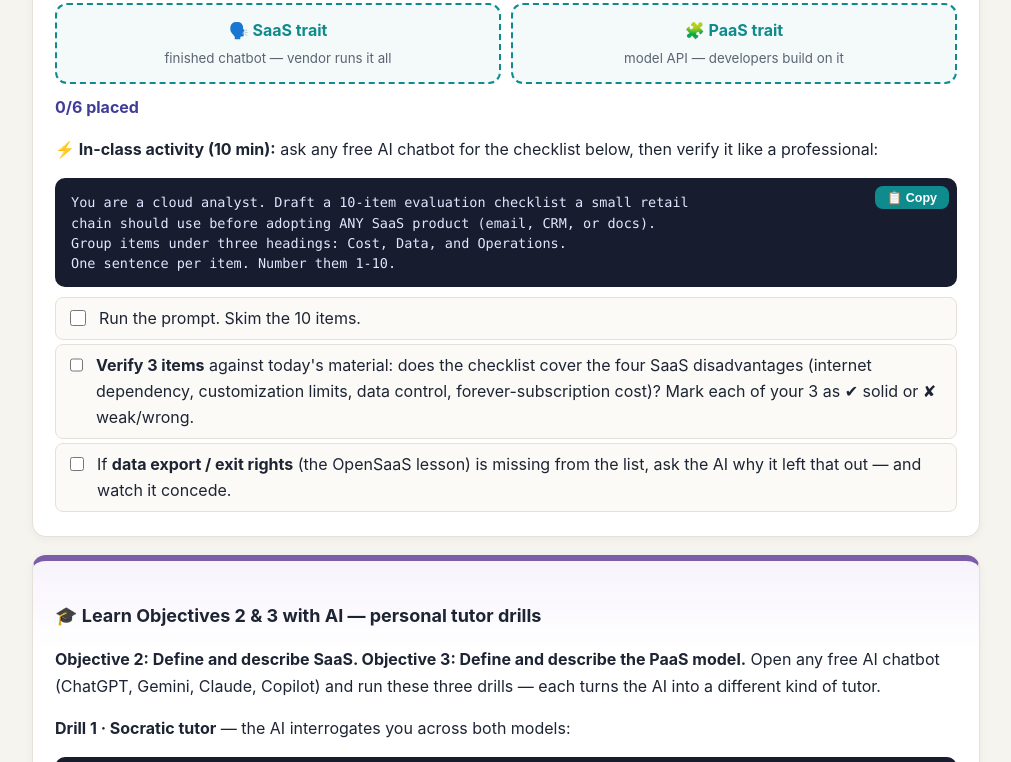
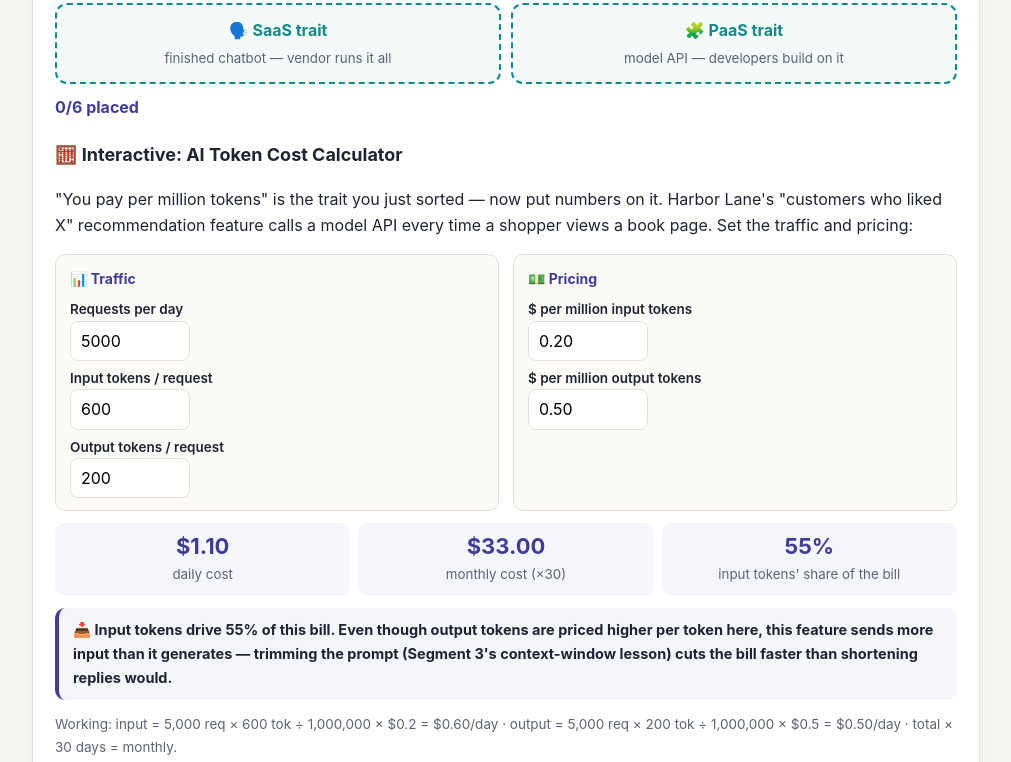
Before and after one commit to joepangallo/CEN4086_Interactive_Course, a plain HTML site: page week1-session2.html in a window 1280 px wide. Shown: the part 8378-9140 px from the top of the page, without its empty margins (134-1145 px from the left). Drawn offline with Linux system fonts and the light colour scheme.

Commit message:
Add AI token cost estimation exercise to Week 1 Session 2
New interactive AI Token Cost Calculator in Segment 3 (requests/day,
input/output tokens per request, price per million tokens -> daily and
monthly cost, plus which token type drives the bill). Paired with two
new checkable Lab A tasks (a6/a7) with a fixed scenario, and a
discussion task (a8) that flips the input/output ratio.

Verified with Playwright: default scenario computes to .10/day and
.00/month exactly, both checkfields pass with the target answers,
and flipping the token ratio correctly shows output tokens taking over
as the cost driver. Zero console errors.

```diff
--- a/week1-session2.html
+++ b/week1-session2.html
@@ -375,6 +375,33 @@ table.simple th,table.simple td{border:1px solid var(--line);padding:7px 10px}
     </div>
     <p class="mstatus">0/6 placed</p>
   </div>
+  <h3>🧮 Interactive: AI Token Cost Calculator</h3>
+  <p>"You pay per million tokens" is the trait you just sorted — now put numbers on it. Harbor Lane's "customers who liked X" recommendation feature calls a model API every time a shopper views a book page. Set the traffic and pricing:</p>
+  <div class="calcgrid">
+    <div class="calcbox">
+      <h5>📊 Traffic</h5>
+      <label>Requests per day</label>
+      <input type="number" id="aiReq" value="5000" min="0" step="100">
+      <label>Input tokens / request</label>
+      <input type="number" id="aiIn" value="600" min="0" step="10">
+      <label>Output tokens / request</label>
+      <input type="number" id="aiOut" value="200" min="0" step="10">
+    </div>
+    <div class="calcbox">
+      <h5>💵 Pricing</h5>
+      <label>$ per million input tokens</label>
+      <input type="number" id="aiPriceIn" value="0.20" min="0" step="0.05">
+      <label>$ per million output tokens</label>
+      <input type="number" id="aiPriceOut" value="0.50" min="0" step="0.05">
+    </div>
+  </div>
+  <div class="kpis">
+    <div class="kpi"><b id="aiDaily">$0</b><small>daily cost</small></div>
+    <div class="kpi"><b id="aiMonthly">$0</b><small>monthly cost (×30)</small></div>
+    <div class="kpi"><b id="aiInShare">0%</b><small>input tokens' share of the bill</small></div>
+  </div>
+  <div class="verdict" id="aiVerdict">—</div>
+  <p class="note" id="aiWork">working…</p>
   <p><strong>⚡ In-class activity (10 min):</strong> ask any free AI chatbot for the checklist below, then verify it like a professional:</p>
   <div class="promptbox"><button class="copybtn" onclick="copyPrompt(this)">📋 Copy</button><pre>You are a cloud analyst. Draft a 10-item evaluation checklist a small retail
 chain should use before adopting ANY SaaS product (email, CRM, or docs).
@@ -462,6 +489,11 @@ the next. 8 questions, track my score, get harder as I improve.</pre></div>
   <label class="step"><input type="checkbox" data-step="a4"><span>Run the full deploy pipeline (Push → Build → Deploy → Scale). During the <strong>Scale</strong> stage, how many web instances does the autoscaler run at peak?</span></label>
   <div class="checkfield">→ Instances at peak: <input type="number" id="labA4"> <button class="btn small" onclick="checkA(4)">Check</button> <span class="fb" id="fbA4"></span></div>
   <label class="step"><input type="checkbox" data-step="a5"><span>Discuss with a neighbor (1 min): at your Task 3 crossover, on-prem "wins" on raw dollars. Name two costs the model omits that could flip the verdict back — then check the note under the calculator.</span></label>
+  <label class="step"><input type="checkbox" data-step="a6"><span>Use the <strong>AI Token Cost Calculator</strong> in Segment 3. Set requests/day = <strong>5,000</strong>, input tokens = <strong>600</strong>, output tokens = <strong>200</strong>, $/million input = <strong>$0.20</strong>, $/million output = <strong>$0.50</strong>. Record the daily cost.</span></label>
+  <div class="checkfield">→ Daily cost: $<input type="number" step="0.01" id="labA5"> <button class="btn small" onclick="checkA(5)">Check</button> <span class="fb" id="fbA5"></span></div>
+  <label class="step"><input type="checkbox" data-step="a7"><span>Same settings — record the monthly cost (×30 days).</span></label>
+  <div class="checkfield">→ Monthly cost: $<input type="number" step="0.01" id="labA6"> <button class="btn small" onclick="checkA(6)">Check</button> <span class="fb" id="fbA6"></span></div>
+  <label class="step"><input type="checkbox" data-step="a8"><span>Flip it: set output tokens to <strong>600</strong> and input tokens to <strong>200</strong> (same prices, same traffic). In one sentence: which token type now drives the bill, and what would you change about this feature's prompts to control cost?</span></label>
 </section>
 
 <section class="card lab">
@@ -808,6 +840,25 @@ function calcCost(){
 [seatsEl,rateEl,licEl,capexEl].forEach(el=>el.addEventListener('input',calcCost));
 calcCost();
 
+/* AI token cost calculator */
+const aiReqEl=document.getElementById('aiReq'),aiInEl=document.getElementById('aiIn'),aiOutEl=document.getElementById('aiOut'),aiPriceInEl=document.getElementById('aiPriceIn'),aiPriceOutEl=document.getElementById('aiPriceOut');
+function calcAI(){
+  const req=Math.max(0,+aiReqEl.value||0),inTok=Math.max(0,+aiInEl.value||0),outTok=Math.max(0,+aiOutEl.value||0),
+        priceIn=Math.max(0,+aiPriceInEl.value||0),priceOut=Math.max(0,+aiPriceOutEl.value||0);
+  const inCost=req*inTok/1e6*priceIn, outCost=req*outTok/1e6*priceOut, daily=inCost+outCost, monthly=daily*30;
+  const inShare=daily>0?Math.round(inCost/daily*100):0;
+  document.getElementById('aiDaily').textContent='$'+daily.toFixed(2);
+  document.getElementById('aiMonthly').textContent='$'+monthly.toFixed(2);
+  document.getElementById('aiInShare').textContent=inShare+'%';
+  const v=document.getElementById('aiVerdict');
+  if(daily<=0){v.textContent='Set some traffic and pricing above.';}
+  else if(inShare>=50){v.textContent='📥 Input tokens drive '+inShare+'% of this bill. Even though output tokens are priced higher per token here, this feature sends more input than it generates — trimming the prompt (Segment 3\'s context-window lesson) cuts the bill faster than shortening replies would.';}
+  else{v.textContent='📤 Output tokens drive '+(100-inShare)+'% of this bill. A short prompt but a long reply is the common shape — capping response length is often the cheapest lever in AI FinOps.';}
+  document.getElementById('aiWork').textContent='Working: input = '+fmt(req)+' req × '+fmt(inTok)+' tok ÷ 1,000,000 × $'+priceIn+' = $'+inCost.toFixed(2)+'/day · output = '+fmt(req)+' req × '+fmt(outTok)+' tok ÷ 1,000,000 × $'+priceOut+' = $'+outCost.toFixed(2)+'/day · total × 30 days = monthly.';
+}
+[aiReqEl,aiInEl,aiOutEl,aiPriceInEl,aiPriceOutEl].forEach(el=>el.addEventListener('input',calcAI));
+calcAI();
+
 /* SaaS decision dashboard */
 const SD_IDS=['sdFit','sdSec','sdExit','sdOff','sdAdmin','sdSeat'];
 function calcSaasDecision(){
@@ -907,6 +958,8 @@ function checkA(i){
   if(i===2){ok=(val===88800);msg=ok?'✔ Right: (120 × $400 × 1.6) + $12,000 = $88,800 — the ×1.6 bundles the license plus three years of 20% support.':'✘ Check the on-prem inputs: license $400/seat, hardware $12,000, seats 120. The KPI should read $88,800 (76,800 license+support + 12,000 hardware).';}
   if(i===3){ok=(val>=78&&val<=80);msg=ok?'✔ Crossover ≈ 79 seats. Per seat over 3 years: SaaS $792 vs on-prem $640 + a $12,000 fixed cost that amortizes away as seats grow — small teams rent, big stable teams start penciling out to own.':'✘ Not it. At $22/mo SaaS costs $792/seat over 3 years; on-prem is $640/seat + $12,000 fixed. Use arrow keys on the seats slider and watch the verdict flip (hint: it happens in the high 70s).';}
   if(i===4){ok=(val===4);msg=ok?'✔ Yes — the autoscaler grew web.1 → web.4: 4 instances at peak, then back down to 1 when the sale ended.':'✘ Run the Scale stage and count the web.N instances reported healthy at the spike’s peak.';}
+  if(i===5){ok=(val>=1.09&&val<=1.11);msg=ok?'✔ Correct: input (5,000 × 600 ÷ 1,000,000 × $0.20 = $0.60) + output (5,000 × 200 ÷ 1,000,000 × $0.50 = $0.50) = $1.10/day.':'✘ Set the calculator exactly as instructed and read the daily-cost KPI (or compute input cost + output cost by hand).';}
+  if(i===6){ok=(val>=32.9&&val<=33.1);msg=ok?'✔ Right: $1.10/day × 30 days = $33.00/month — this is Segment 3\'s measured-service trait, priced.':'✘ Take your Task 6 daily cost and multiply by 30.';}
   fb.textContent=msg;fb.className='fb '+(ok?'ok':'no');
 }
 </script>
```
